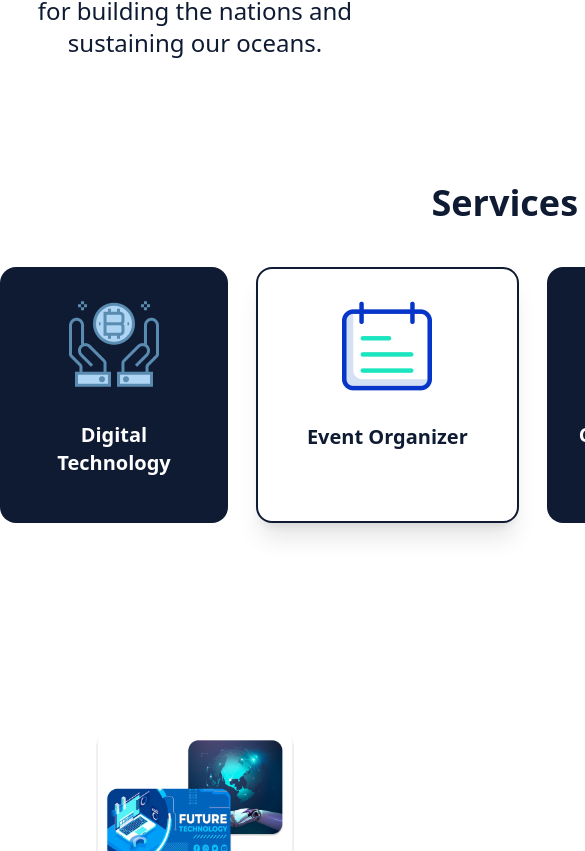
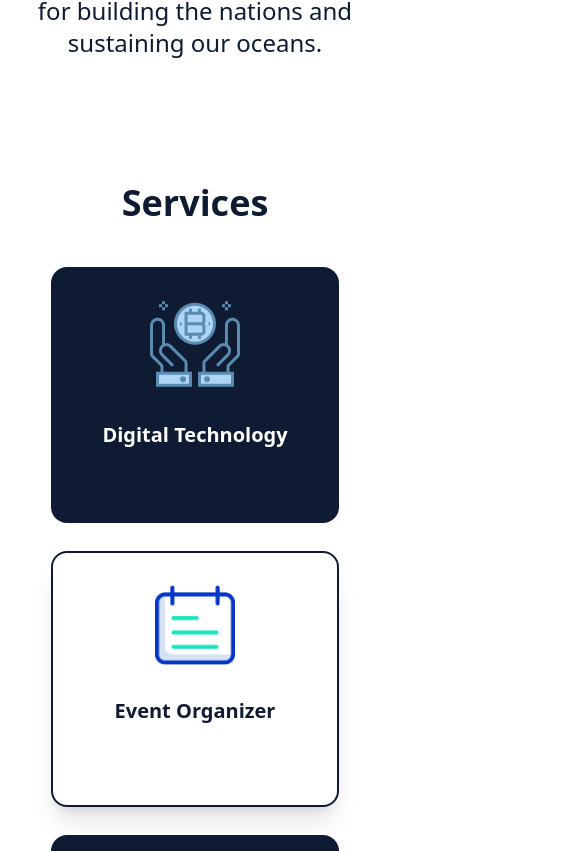
Before and after one commit to fliyyer/maritime-preneur, a React (Create React App) app: page / in a window 390 px wide. Shown: the part 853-1704 px from the top of the page, 585 px wide, since content can reach past the window. Built offline with nearby package versions, Linux system fonts and the light colour scheme; the HTML template or start-up script is replaced by a standard one.

Commit message:
make responsive service card

```diff
--- a/src/component/Homepage/Service.jsx
+++ b/src/component/Homepage/Service.jsx
@@ -7,27 +7,26 @@ import ET from '../../assets/icon-et.png'
 
 const Service = () => {
     return (
-        <div className='container mx-auto flex justify-between mb-16'>
+        <div className='container mx-auto flex flex-col justify-between mb-16'>
         <div className='text-primary-color mx-auto'>
             <h1 className='text-center font-bold text-4xl my-11'>Services</h1>
-                <div className='mx-auto flex gap-7'>
-                    <ServiceItem
-                        img={DT}
-                        title='Digital Technology' />
+            <div className='mx-auto flex flex-col md:flex-row md:flex-wrap gap-7 justify-center'>
+                <ServiceItem img={DT} title='Digital Technology' />
                 <div className='bg-white w-72 h-64 p-8 text-center rounded-2xl shadow-xl border-solid border-2 border-primary-color'>
-                        <img className='mx-auto' src={EO} alt="img" />
+                    <img className='mx-auto w-20 h-20 lg:w-auto lg:h-auto' src={EO} alt="img" />
                     <h1 className='text-xl font-bold text-primary-color mt-8'>Event Organizer</h1>
                 </div>
-                    <ServiceItem
-                        img={CS}
-                        title='Consulting' />
+                <ServiceItem img={CS} title='Consulting' />
                 <div className='bg-white w-72 h-64 p-8 text-center rounded-2xl shadow-xl border-solid border-2 border-primary-color'>
-                        <img className='mx-auto' src={ET} alt="img" />
+                    <img className='mx-auto w-20 h-20 lg:w-auto lg:h-auto' src={ET} alt="img" />
                     <h1 className='text-xl font-bold text-primary-color mt-8'>Education and Training</h1>
                 </div>
             </div>
         </div>
     </div>
+
+
+
     )
 }
 
```
Lines whose indentation alone changed are shown as unchanged.
